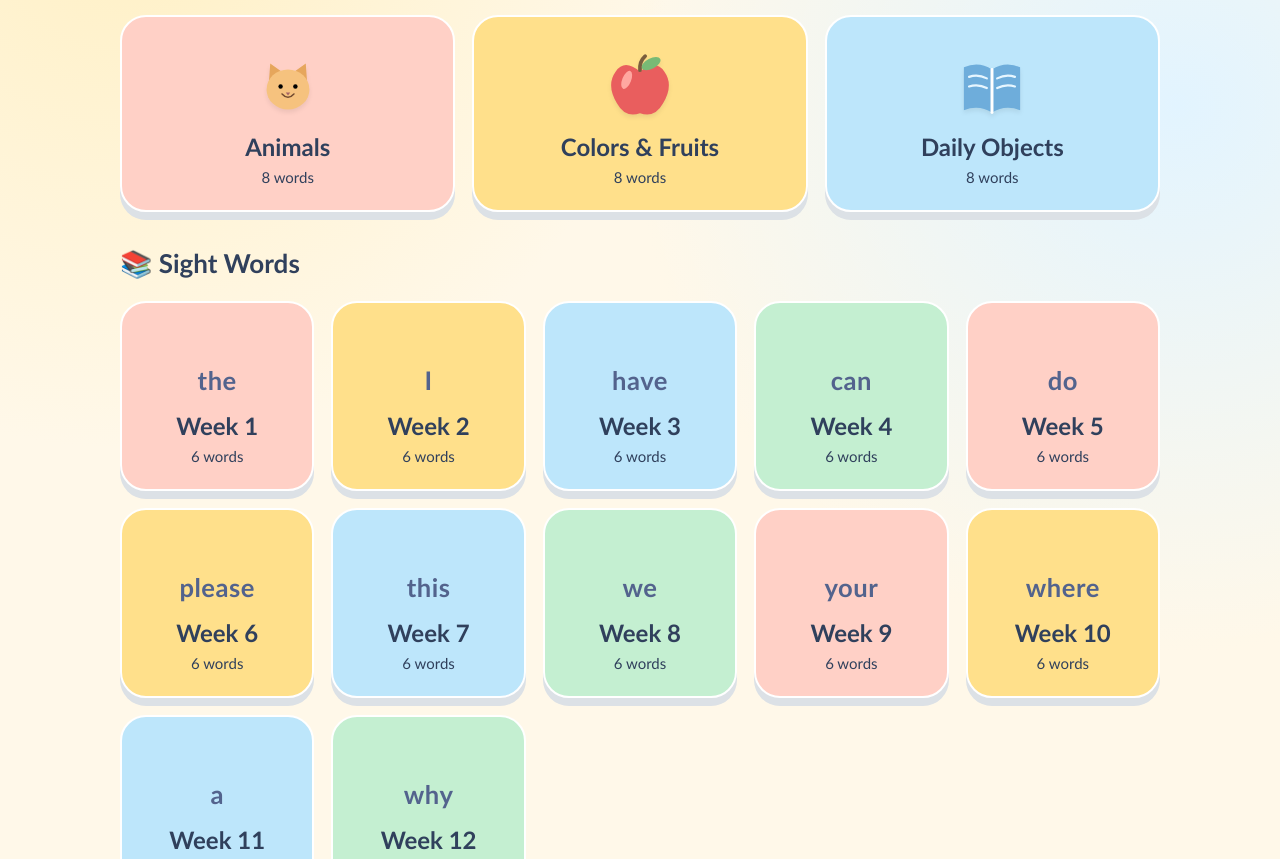
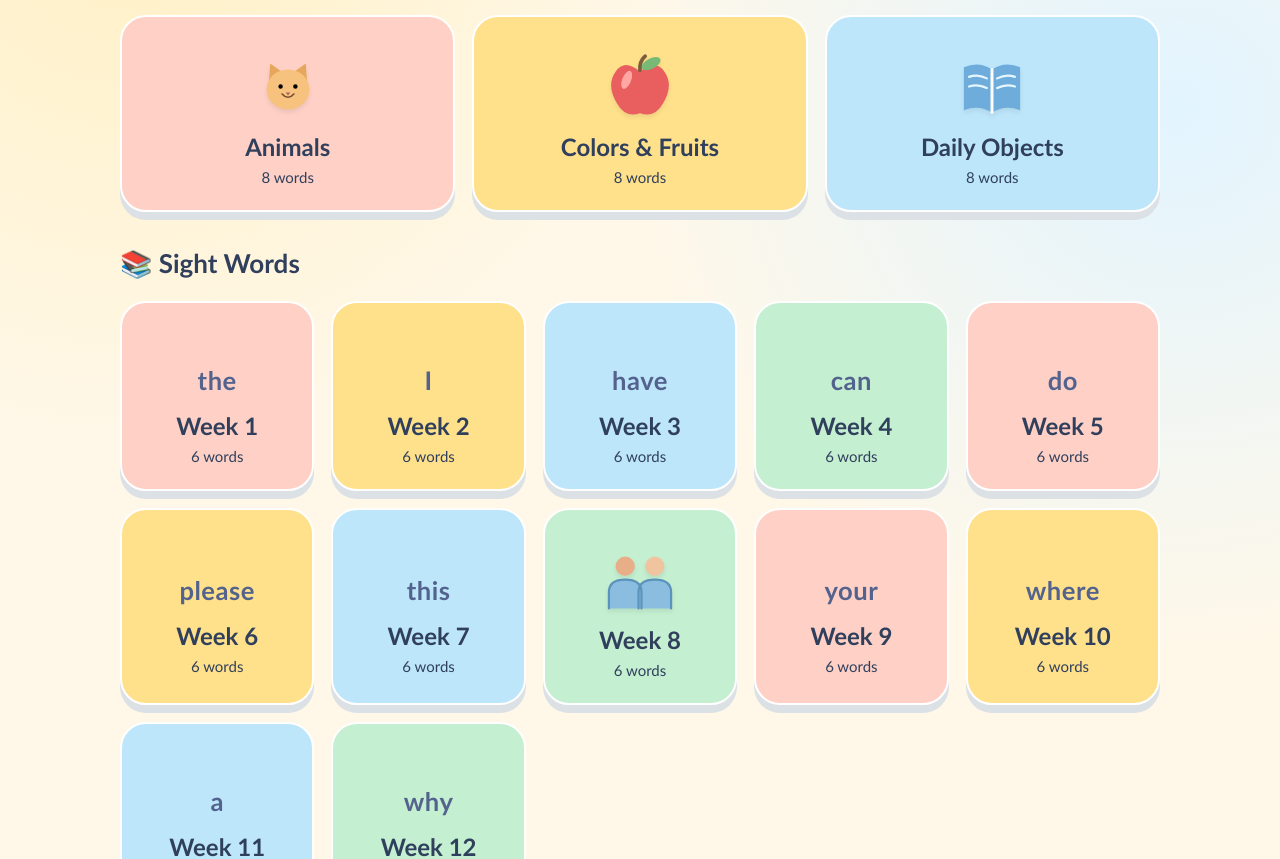
Before and after one commit to quuuiii/junior-english-review, a plain HTML site: page sunny-english-club/index.html in a window 1280 px wide. Shown: the part 241-1100 px from the top of the page. Drawn offline with Linux system fonts and the light colour scheme.

Commit message:
Draw 30 original Sight Words illustrations for Sunny English Club

```diff
--- a/sunny-english-club/index.html
+++ b/sunny-english-club/index.html
@@ -59,6 +59,37 @@ const rand=a=>{const b=[...a];for(let i=b.length-1;i>0;i--){const j=Math.floor(M
 
 /* Original, scalable lesson illustrations. Each icon is drawn with SVG shapes, not emoji. */
 const svgShapes={
+big:`<circle cx="50" cy="51" r="37" fill="#8ebce2"/><circle cx="50" cy="51" r="14" fill="#eaf6ff"/><path d="M12 12 30 30m40 40 18 18M88 12 70 30M30 70 12 88" stroke="#507fa9" stroke-width="5"/>`,
+little:`<circle cx="50" cy="50" r="12" fill="#eeb6a1"/><circle cx="50" cy="50" r="32" fill="none" stroke="#d3e4ef" stroke-width="3" stroke-dasharray="5 6"/>`,
+one:`<circle cx="50" cy="50" r="20" fill="#e9a5a0"/>`,
+two:`<circle cx="34" cy="50" r="18" fill="#9cc8e6"/><circle cx="66" cy="50" r="18" fill="#e9c17c"/>`,
+four:`<circle cx="30" cy="30" r="15" fill="#8ac5a0"/><circle cx="70" cy="30" r="15" fill="#eab0a9"/><circle cx="30" cy="70" r="15" fill="#a8b8e7"/><circle cx="70" cy="70" r="15" fill="#f0d18b"/>`,
+he:`<circle cx="50" cy="29" r="17" fill="#e7ad84"/><path d="M28 22q3-23 22-20 20-2 22 20" fill="#765441"/><path d="M18 92V69q0-21 32-21t32 21v23" fill="#88b8db"/>`,
+she:`<path d="M24 51V29q0-28 26-28t26 28v22" fill="#7e5b4e"/><circle cx="50" cy="32" r="17" fill="#f1bd96"/><path d="M20 92V70q0-22 30-22t30 22v22" fill="#e5a8b9"/>`,
+you:`<circle cx="50" cy="30" r="16" fill="#f0bd96"/><path d="M20 91V68q0-21 30-21t30 21v23" fill="#a0c6e4"/><path d="M50 58v18m-10-9 10 9 10-9" stroke="#fff" stroke-width="5" fill="none"/>`,
+we:`<circle cx="30" cy="30" r="13" fill="#e8ae88"/><circle cx="70" cy="30" r="13" fill="#f0c49f"/><path d="M8 87V65q0-17 22-17t22 17v22m-4 0V65q0-17 22-17t22 17v22" fill="#8bbde0" stroke="#5c93ba" stroke-width="3"/>`,
+they:`<circle cx="20" cy="29" r="11" fill="#e9ae8b"/><circle cx="50" cy="26" r="11" fill="#e9ae8b"/><circle cx="80" cy="29" r="11" fill="#e9ae8b"/><path d="M5 86V62q0-16 15-16t15 16v24m0 0V58q0-16 15-16t15 16v28m0 0V62q0-16 15-16t15 16v24" fill="#9bc4df"/>`,
+mother:`<path d="M26 46V25q0-24 24-24t24 24v21" fill="#745546"/><circle cx="50" cy="29" r="17" fill="#f0ba94"/><path d="M20 93V66q0-20 30-20t30 20v27" fill="#e6a9bb"/><path d="M37 39q13 9 26 0" stroke="#ae745e" stroke-width="3" fill="none"/>`,
+father:`<circle cx="50" cy="28" r="18" fill="#e8b18e"/><path d="M32 20q6-22 30-13l8 13" fill="#795c4a"/><path d="M19 93V67q0-20 31-20t31 20v26" fill="#8eb5dc"/><path d="m43 48 7 17 7-17" fill="#e3d6c8"/>`,
+friend:`<circle cx="30" cy="32" r="14" fill="#f0bd98"/><circle cx="70" cy="32" r="14" fill="#e1aa86"/><path d="M10 90V66q0-18 20-18t20 18v24m0 0V66q0-18 20-18t20 18v24" fill="#8ec3a5"/><path d="M39 60q11 14 22 0" stroke="#e8b16a" stroke-width="5" fill="none"/>`,
+play:`<path d="m50 10 12 25 28 4-20 20 5 29-25-13-25 13 5-29-20-20 28-4z" fill="#efc86e" stroke="#c59b4b" stroke-width="3"/>`,
+like:`<path d="M50 86Q8 56 15 31q7-25 35-8 28-17 35 8 7 25-35 55z" fill="#e68c9b" stroke="#bd6278" stroke-width="3"/>`,
+see:`<path d="M8 50q42-52 84 0-42 52-84 0z" fill="#fff" stroke="#83acc8" stroke-width="4"/><circle cx="50" cy="50" r="20" fill="#83b9df"/><circle cx="50" cy="50" r="9" fill="#465b71"/>`,
+smell:`<path d="M32 18q26-12 36 12v25q15 12-3 19H42" fill="#f2be9a" stroke="#b77c60" stroke-width="3"/><path d="M72 30q13-8 19 3m-20 12q14-8 22 3" stroke="#83b6d6" stroke-width="4" fill="none"/>`,
+find:`<circle cx="43" cy="42" r="26" fill="#d5e9f2" stroke="#6a9ec0" stroke-width="7"/><path d="M62 62 88 88" stroke="#6a9ec0" stroke-width="10"/><path d="M31 42h24m-12-12v24" stroke="#8dc1a6" stroke-width="4"/>`,
+give:`<path d="M12 64q10-22 29-9l15 9 20-20q9-8 16 0 6 8-2 15L64 83H33z" fill="#eec19f" stroke="#b78162" stroke-width="3"/><rect x="29" y="22" width="32" height="31" rx="4" fill="#e6a4a8"/><path d="M45 22v31m-16-18h32" stroke="#fff0d5" stroke-width="5"/>`,
+down:`<path d="M37 12h26v43h20L50 91 17 55h20z" fill="#8ac6b0" stroke="#55987f" stroke-width="4"/>`,
+come:`<path d="M15 50h49V31l23 19-23 19V50" fill="#8ebde2" stroke="#5b8eaf" stroke-width="4"/><path d="M13 21v58" stroke="#8c9ea8" stroke-width="6"/>`,
+go:`<path d="M15 50h49V31l23 19-23 19V50" fill="#9dc6e7" stroke="#628eaf" stroke-width="4"/>`,
+went:`<path d="M12 70q20-38 52-30" stroke="#7eacd0" stroke-width="9" fill="none"/><path d="m56 25 25 15-25 17" stroke="#7eacd0" stroke-width="8" fill="none"/><path d="M15 85h18" stroke="#b6d5e9" stroke-width="4"/>`,
+here:`<path d="M50 92Q12 47 18 29q8-28 32-28t32 28Q88 47 50 92z" fill="#e8a1a0"/><circle cx="50" cy="30" r="13" fill="#fff4e6"/>`,
+there:`<path d="M50 92Q12 47 18 29q8-28 32-28t32 28Q88 47 50 92z" fill="#91b9de"/><circle cx="50" cy="30" r="13" fill="#fff4e6"/><path d="M57 27h25" stroke="#fff" stroke-width="4"/>`,
+under:`<rect x="14" y="30" width="72" height="12" rx="4" fill="#b68b69"/><path d="M23 42v43m54-43v43" stroke="#987356" stroke-width="6"/><circle cx="50" cy="66" r="13" fill="#e7b88c"/>`,
+around:`<circle cx="50" cy="50" r="21" fill="#eec98e"/><path d="M15 50a35 35 0 0 1 66-15" stroke="#80b4d9" stroke-width="7" fill="none"/><path d="m70 23 13 13 7-17" stroke="#80b4d9" stroke-width="6" fill="none"/>`,
+with:`<path d="M18 53q11-15 24 0l8 8 8-8q13-15 24 0L60 79H40z" fill="#eebf9e" stroke="#b98b6d" stroke-width="3"/>`,
+people:`<circle cx="24" cy="29" r="12" fill="#eebc96"/><path d="M9 85V65q0-18 15-18t15 18v20" fill="#90bce1"/><circle cx="50" cy="34" r="12" fill="#eebc96"/><path d="M35 85V65q0-18 15-18t15 18v20" fill="#e8b4c4"/><circle cx="76" cy="29" r="12" fill="#eebc96"/><path d="M61 85V65q0-18 15-18t15 18v20" fill="#9bcbb2"/>`,
+all:`<rect x="18" y="18" width="24" height="24" rx="5" fill="#a3cbb5"/><path d="m23 30 5 6 10-13" stroke="#fff" stroke-width="3" fill="none"/><rect x="58" y="18" width="24" height="24" rx="5" fill="#a3cbb5"/><path d="m63 30 5 6 10-13" stroke="#fff" stroke-width="3" fill="none"/><rect x="18" y="58" width="24" height="24" rx="5" fill="#a3cbb5"/><path d="m23 70 5 6 10-13" stroke="#fff" stroke-width="3" fill="none"/><rect x="58" y="58" width="24" height="24" rx="5" fill="#a3cbb5"/><path d="m63 70 5 6 10-13" stroke="#fff" stroke-width="3" fill="none"/>`,
+
 bad:`<circle cx="50" cy="50" r="32" fill="#f2c38f"/><circle cx="39" cy="42" r="3"/><circle cx="61" cy="42" r="3"/><path d="M34 65q16-20 32 0" stroke="#9a6550" stroke-width="4" fill="none"/><path d="M30 33 44 37m26-4-14 4" stroke="#9a6550" stroke-width="4"/>`,
 get:`<path d="M16 50h40v29H16z" fill="#e7b477"/><path d="M36 50v29m-20-29 20-12 20 12" stroke="#ae784b" stroke-width="3" fill="none"/><path d="M60 34h27m-10-10 10 10-10 10" stroke="#78afdc" stroke-width="6" fill="none"/>`,
 best:`<path d="M25 15h50v26q0 24-25 24T25 41z" fill="#efc35e" stroke="#bb9041" stroke-width="3"/><path d="M25 22H12q-3 25 20 26m43-26h13q3 25-20 26" stroke="#bb9041" stroke-width="5" fill="none"/><path d="M50 65v17m-19 0h38" stroke="#bb9041" stroke-width="6"/><path d="m50 25 5 11 12 2-9 9 2 12-10-6-10 6 2-12-9-9 12-2z" fill="#fff0ba"/>`,
```
